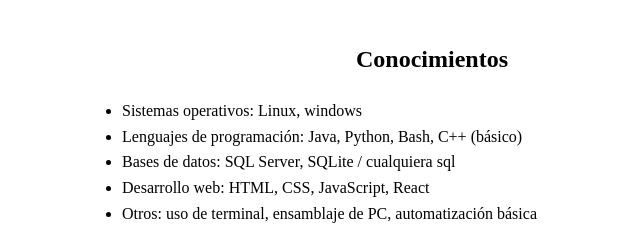
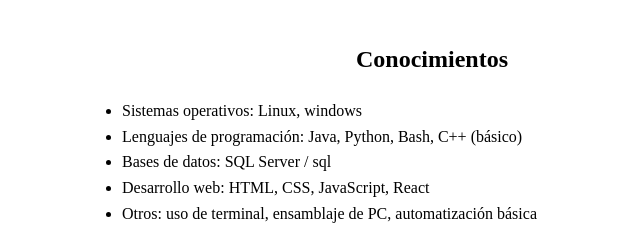
Before and after one commit to ucedaDv/ucedaDV.github.io, a plain HTML site: page cv.html in a window 1280 px wide. Shown: the top 239 px of the page, without its empty margins (208-848 px from the left). Drawn offline with Linux system fonts and the light colour scheme.

Commit message:
Update cv.html

```diff
--- a/cv.html
+++ b/cv.html
@@ -54,7 +54,7 @@
     <ul>
         <li>Sistemas operativos: Linux, windows</li>
         <li>Lenguajes de programación: Java, Python, Bash, C++ (básico)</li>
-        <li>Bases de datos: SQL Server, SQLite / cualquiera sql</li>
+        <li>Bases de datos: SQL Server / sql</li>
         <li>Desarrollo web: HTML, CSS, JavaScript, React</li>
         <li>Otros: uso de terminal, ensamblaje de PC, automatización básica</li>
     </ul>
```
